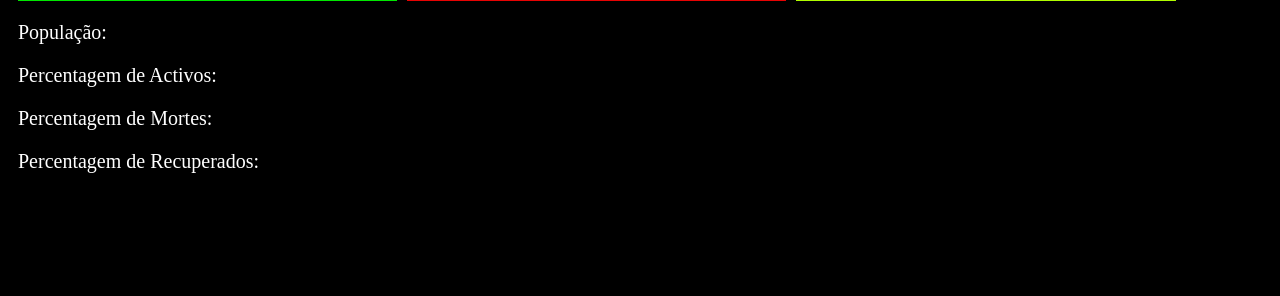
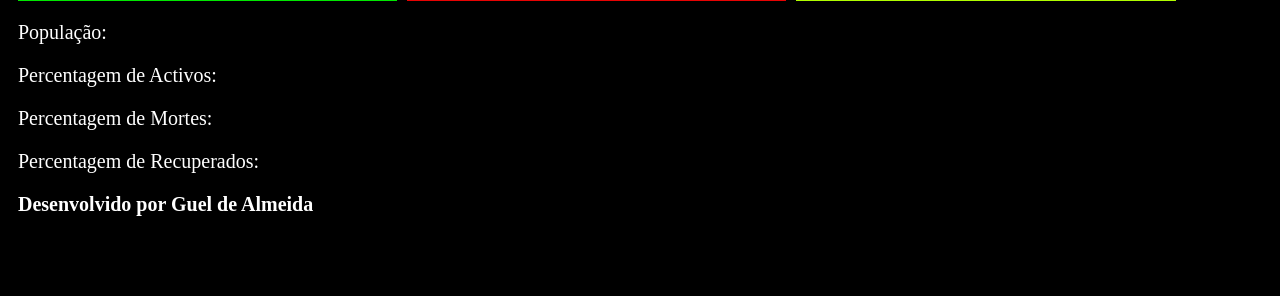
Before and after one commit to Guel-Almeida/DadosCovidAngola, a PHP site: page / in a window 1280 px wide. Shown: the part 446-742 px from the top of the page. Run offline with PHP 8.4, Linux system fonts and the light colour scheme.

Commit message:
versao 1 para heroku

```diff
--- /dev/null
+++ b/composer.json
@@ -0,0 +1,3 @@
+{
+
+}
--- a/index.php
+++ b/index.php
@@ -40,6 +40,7 @@
     <p id="dadosActivos">Percentagem de Activos: </p>
     <p id="dadosDeath">Percentagem de Mortes: </p>
     <p id="dadosRecovered">Percentagem de Recuperados: </p>
+    <b>Desenvolvido por Guel de Almeida</b>
 </footer>
 
 
```
